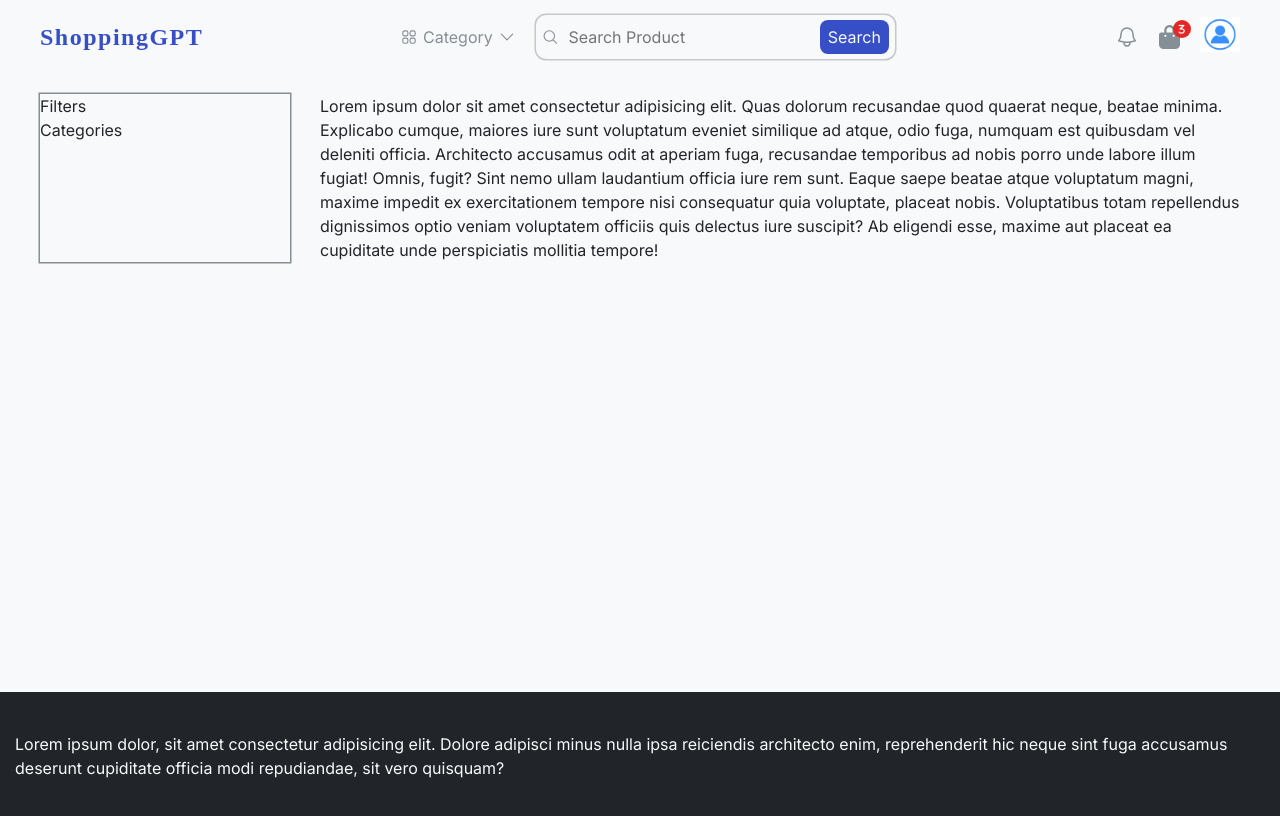
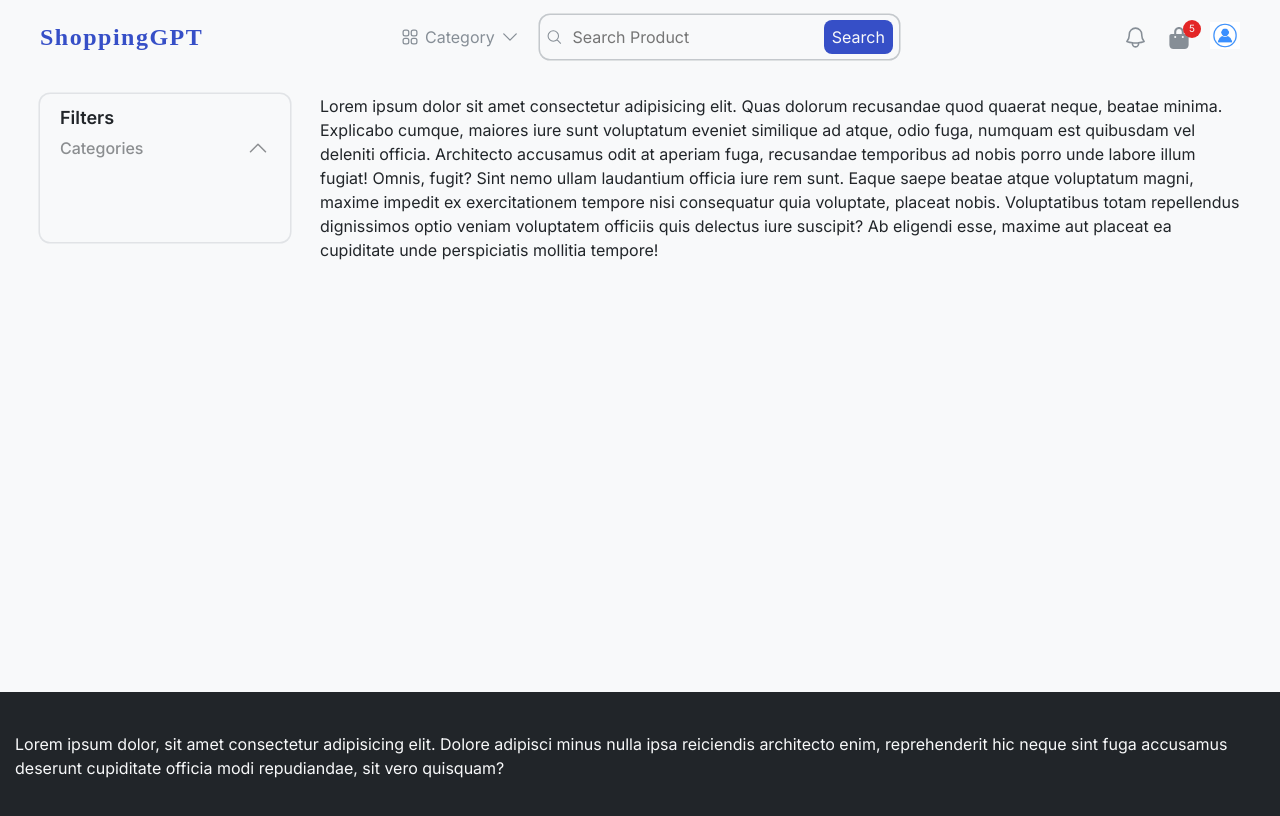
Before and after one commit to okorojames/shopping-gpt, a React (Vite) app: page / in a window 1280 px wide. Shown: the top 816 px of the page. Built offline with nearby package versions, Linux system fonts and the light colour scheme; a web font is replaced by a local one.

Commit message:
working on the tab component for product categroy filter

```diff
--- a/src/components/CategoryTab.jsx
+++ b/src/components/CategoryTab.jsx
@@ -1,14 +1,126 @@
-import React from "react";
+import React, { useRef } from "react";
 
 const CategoryTab = () => {
+  const all_categories = useRef();
+  const tab_chevron = useRef();
+  const toggleCategory = () => {
+    all_categories.current.classList.toggle("toggle--categories");
+    tab_chevron.current.classList.toggle("toggle--categories");
+  };
   return (
     <div className="category--tab">
-      <div className="category--tab--h1">Filters</div>
+      <div
+        className="category--tab--h1"
+        style={{ fontWeight: "600", marginBottom: "5px", fontSize: "18px" }}
+      >
+        Filters
+      </div>
       <div className="filters--row">
         <div className="categories">
-          <div className="category--text">Categories</div>
-          <div className="all--categories">
-            <div></div>
+          <div
+            className="category--text"
+            style={{
+              display: "flex",
+              alignItems: "center",
+              justifyContent: "space-between",
+              cursor: "pointer",
+              opacity: ".5",
+            }}
+            onClick={toggleCategory}
+          >
+            <div style={{ fontWeight: "500" }}>Categories</div>
+            <svg
+              xmlns="http://www.w3.org/2000/svg"
+              fill="none"
+              viewBox="0 0 24 24"
+              strokeWidth={1.5}
+              stroke="currentColor"
+              className="tab-category-chevron"
+              style={{ height: "24px", width: "24px" }}
+              ref={tab_chevron}
+            >
+              <path
+                strokeLinecap="round"
+                strokeLinejoin="round"
+                d="M19.5 8.25l-7.5 7.5-7.5-7.5"
+              />
+            </svg>
+          </div>
+          <div
+            className="all--categories"
+            ref={all_categories}
+            style={{ marginTop: "15px" }}
+          >
+            <form>
+              {/* check one */}
+              <input
+                type="checkbox"
+                id="computer"
+                style={{ cursor: "pointer" }}
+              />
+              <label
+                htmlFor="computer"
+                style={{
+                  marginLeft: "6px",
+                  cursor: "pointer",
+                  marginBottom: "8px",
+                }}
+              >
+                Computer Accessories
+              </label>
+              <br />
+              {/* check two */}
+              <input
+                type="checkbox"
+                id="electronics"
+                style={{ cursor: "pointer" }}
+              />
+              <label
+                htmlFor="electronics"
+                style={{
+                  marginLeft: "6px",
+                  cursor: "pointer",
+                  marginBottom: "8px",
+                }}
+              >
+                Electronics
+              </label>
+              <br />
+              {/* check three */}
+              <input
+                type="checkbox"
+                id="clothings"
+                style={{ cursor: "pointer" }}
+              />
+              <label
+                htmlFor="clothings"
+                style={{
+                  marginLeft: "6px",
+                  cursor: "pointer",
+                  marginBottom: "8px",
+                }}
+              >
+                Clothings
+              </label>
+              <br />
+              {/* check four */}
+              <input
+                type="checkbox"
+                id="jewelries"
+                style={{ cursor: "pointer" }}
+              />
+              <label
+                htmlFor="jewelries"
+                style={{
+                  marginLeft: "6px",
+                  cursor: "pointer",
+                  marginBottom: "8px",
+                }}
+              >
+                Jewelries
+              </label>
+              <br />
+            </form>
           </div>
         </div>
       </div>
--- a/src/components/Header.jsx
+++ b/src/components/Header.jsx
@@ -3,7 +3,7 @@ import userIcon from "../assets/images/user-icon.jpg";
 import { Link } from "react-router-dom";
 
 const Header = () => {
-  const [itemNumber, setItemNumber] = useState(3);
+  const [itemNumber, setItemNumber] = useState(5);
   return (
     <header>
       <nav>
@@ -86,9 +86,17 @@ const Header = () => {
                 d="M14.857 17.082a23.848 23.848 0 005.454-1.31A8.967 8.967 0 0118 9.75v-.7V9A6 6 0 006 9v.75a8.967 8.967 0 01-2.312 6.022c1.733.64 3.56 1.085 5.455 1.31m5.714 0a24.255 24.255 0 01-5.714 0m5.714 0a3 3 0 11-5.714 0"
               />
             </svg>
-            <i className="fa-solid fa-bag-shopping shopping--bag--icon">
+            <div className="cart--box">
+              <svg
+                xmlns="http://www.w3.org/2000/svg"
+                viewBox="0 0 448 512"
+                className="shopping--bag--icon"
+              >
+                <path d="M160 112c0-35.3 28.7-64 64-64s64 28.7 64 64v48H160V112zm-48 48H48c-26.5 0-48 21.5-48 48V416c0 53 43 96 96 96H352c53 0 96-43 96-96V208c0-26.5-21.5-48-48-48H336V112C336 50.1 285.9 0 224 0S112 50.1 112 112v48zm24 48a24 24 0 1 1 0 48 24 24 0 1 1 0-48zm152 24a24 24 0 1 1 48 0 24 24 0 1 1 -48 0z" />
+              </svg>
               <div className="item--numbers">{itemNumber}</div>
-            </i>
+            </div>
+
             <div className="nav--user--profile">
               <img src={userIcon} alt="" className="nav--user--profile--img" />
             </div>
--- a/src/index.css
+++ b/src/index.css
@@ -76,12 +76,12 @@ nav {
 }
 .nav-dashbaord-icon,
 .nav-category-chevron {
-  height: 1.8rem;
-  width: 1.8rem;
+  height: 2rem;
+  width: 2rem;
 }
 .nav-noify-icon {
-  height: 2.4rem;
-  width: 2.4rem;
+  height: 2.5rem;
+  width: 2.5rem;
   cursor: pointer;
 }
 .nav-search-icon {
@@ -113,14 +113,18 @@ nav {
   padding: 0.5rem 0.8rem;
 }
 .nav--user--profile {
-  height: 4rem;
-  width: 4rem;
+  height: 3rem;
+  width: 3rem;
   cursor: pointer;
 }
 .shopping--bag--icon {
+  cursor: pointer;
+  height: 2.2rem;
+  width: 2.2rem;
+  fill: var(--grey-three);
+}
+.cart--box {
   position: relative;
-  font-size: 2.4rem;
-  cursor: pointer;
 }
 .item--numbers {
   position: absolute;
@@ -137,6 +141,7 @@ nav {
   width: 18px;
   font-size: 1rem;
   border-radius: 50%;
+  z-index: 22;
 }
 /*  */
 .app--container--row {
@@ -148,7 +153,24 @@ nav {
 }
 /* category */
 .category--tab {
-  box-shadow: 0 0 0 1.5px var(--grey-three);
+  box-shadow: 0 0 0 1.5px rgba(134, 142, 150, 0.204);
+  /* height: 100vh; */
+  margin-bottom: 2rem;
+  border-radius: 1rem;
+  padding: 1rem 2rem;
+}
+.tab-category-chevron {
+  rotate: 180deg;
+  transition: 0.4s;
+}
+.all--categories {
+  display: none;
+}
+.toggle--categories.all--categories {
+  display: block;
+}
+.toggle--categories.tab-category-chevron {
+  rotate: 0deg;
 }
 /* footer */
 .footer--container {
```
